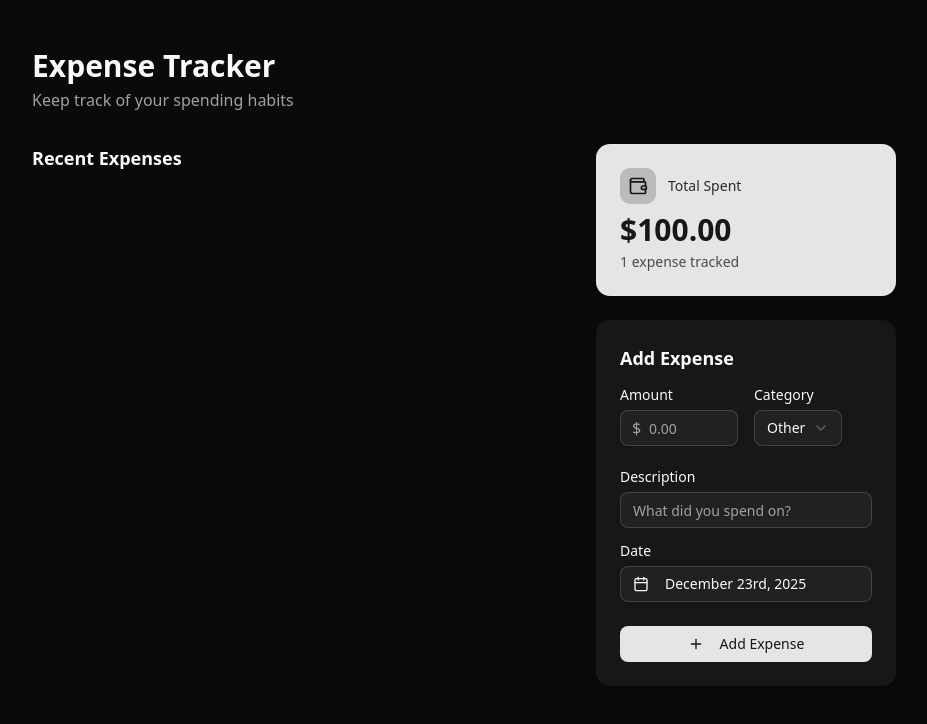
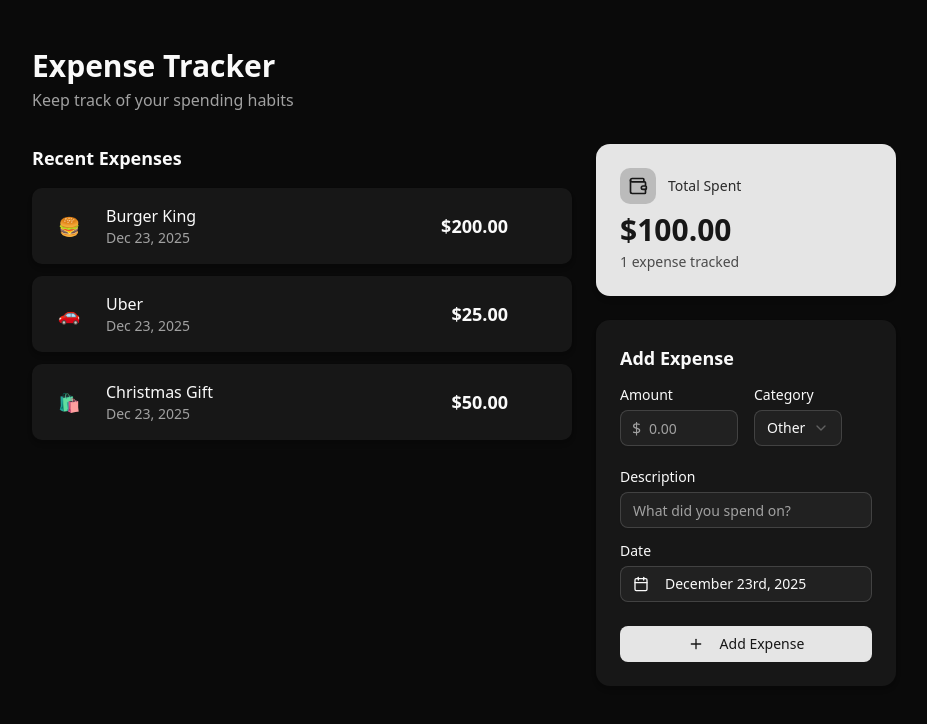
Before and after one commit to Alejandro1709/expense-tracker, a React (Vite) app: page / in a window 1280 px wide. Shown: the top 724 px of the page, without its empty margins (176-1103 px from the left). Built offline with nearby package versions, Linux system fonts and the light colour scheme.

Commit message:
Add: main ui

```diff
--- a/src/App.tsx
+++ b/src/App.tsx
@@ -1,10 +1,15 @@
+import { useState } from 'react'
 import { ThemeProvider } from '@/components/ThemeProvider'
 import { ExpenseTrackerPannel } from '@/components/ExpenseTrackerPannel'
+import expenses from './data/expenses'
+import type { Expense } from './types/expense'
 
 function App() {
+  const [allExpenses, setAllExpenses] = useState<Expense[]>(expenses)
+
   return (
     <ThemeProvider defaultTheme="dark" storageKey="vite-ui-theme">
-      <ExpenseTrackerPannel />
+      <ExpenseTrackerPannel expenses={allExpenses} />
     </ThemeProvider>
   )
 }
--- /dev/null
+++ b/src/components/CategoryBadge.tsx
@@ -0,0 +1,41 @@
+import {
+  type ExpenseCategory,
+  categoryLabels,
+  categoryIcons,
+} from '@/types/expense'
+import { cn } from '@/lib/utils'
+
+interface CategoryBadgeProps {
+  category: ExpenseCategory
+  showLabel?: boolean
+  className?: string
+}
+
+const categoryStyles: Record<ExpenseCategory, string> = {
+  food: 'bg-category-food/15 text-category-food',
+  transport: 'bg-category-transport/15 text-category-transport',
+  shopping: 'bg-category-shopping/15 text-category-shopping',
+  entertainment: 'bg-category-entertainment/15 text-category-entertainment',
+  bills: 'bg-category-bills/15 text-category-bills',
+  health: 'bg-category-health/15 text-category-health',
+  other: 'bg-category-other/15 text-category-other',
+}
+
+export function CategoryBadge({
+  category,
+  showLabel = true,
+  className,
+}: CategoryBadgeProps) {
+  return (
+    <span
+      className={cn(
+        'inline-flex items-center gap-1.5 px-2.5 py-1 rounded-full text-sm font-medium',
+        categoryStyles[category],
+        className
+      )}
+    >
+      <span>{categoryIcons[category]}</span>
+      {showLabel && <span>{categoryLabels[category]}</span>}
+    </span>
+  )
+}
--- /dev/null
+++ b/src/components/ExpenseCard.tsx
@@ -0,0 +1,41 @@
+import { CategoryBadge } from './CategoryBadge'
+import { Button } from '@/components/ui/button'
+import { Trash2 } from 'lucide-react'
+import { format } from 'date-fns'
+import { type Expense } from '@/types/expense'
+
+interface ExpenseCardProps {
+  expense: Expense
+}
+
+export function ExpenseCard({ expense }: ExpenseCardProps) {
+  return (
+    <div className="group flex items-center justify-between p-4 bg-card rounded-lg shadow-card hover:shadow-card-hover transition-all duration-200 animate-fade-in">
+      <div className="flex items-center gap-4">
+        <CategoryBadge
+          category={expense.category}
+          showLabel={false}
+          className="text-lg"
+        />
+        <div>
+          <p className="font-medium text-foreground">{expense.description}</p>
+          <p className="text-sm text-muted-foreground">
+            {format(expense.date, 'MMM d, yyyy')}
+          </p>
+        </div>
+      </div>
+      <div className="flex items-center gap-3">
+        <span className="text-lg font-semibold text-foreground">
+          ${expense.amount.toFixed(2)}
+        </span>
+        <Button
+          variant="ghost"
+          size="icon"
+          className="opacity-0 group-hover:opacity-100 transition-opacity text-muted-foreground hover:text-destructive hover:bg-destructive/10"
+        >
+          <Trash2 className="h-4 w-4" />
+        </Button>
+      </div>
+    </div>
+  )
+}
--- /dev/null
+++ b/src/components/ExpenseList.tsx
@@ -0,0 +1,27 @@
+import { type Expense } from '@/types/expense'
+import { ExpenseCard } from './ExpenseCard'
+import { Receipt } from 'lucide-react'
+
+interface ExpenseListProps {
+  expenses: Expense[]
+}
+
+export function ExpenseList({ expenses }: ExpenseListProps) {
+  if (expenses.length === 0) {
+    return (
+      <div className="flex flex-col items-center justify-center py-16 text-muted-foreground">
+        <Receipt className="h-12 w-12 mb-4 opacity-50" />
+        <p className="text-lg font-medium">No expenses yet</p>
+        <p className="text-sm">Add your first expense to get started</p>
+      </div>
+    )
+  }
+
+  return (
+    <div className="space-y-3">
+      {expenses.map((expense) => (
+        <ExpenseCard key={expense.id} expense={expense} />
+      ))}
+    </div>
+  )
+}
--- a/src/components/ExpenseTrackerPannel.tsx
+++ b/src/components/ExpenseTrackerPannel.tsx
@@ -1,7 +1,13 @@
 import { ExpenseForm } from './ExpenseForm'
+import { ExpenseList } from './ExpenseList'
 import { ExpenseSummary } from './ExpenseSummary'
+import type { Expense } from '@/types/expense'
 
-export function ExpenseTrackerPannel() {
+interface Props {
+  expenses: Expense[]
+}
+
+export function ExpenseTrackerPannel({ expenses }: Props) {
   return (
     <div className="min-h-screen bg-background">
       {/* <Toaster position="top-center" /> */}
@@ -23,7 +29,7 @@ export function ExpenseTrackerPannel() {
               <h2 className="text-lg font-semibold text-foreground mb-4">
                 Recent Expenses
               </h2>
-              {/* <ExpenseList expenses={expenses} onDelete={handleDeleteExpense} /> */}
+              <ExpenseList expenses={expenses} />
             </section>
           </div>
 
--- /dev/null
+++ b/src/data/expenses.ts
@@ -0,0 +1,27 @@
+import type { Expense } from '@/types/expense'
+
+const expenses: Expense[] = [
+  {
+    id: '1',
+    amount: 200,
+    description: 'Burger King',
+    category: 'food',
+    date: new Date(),
+  },
+  {
+    id: '2',
+    amount: 25,
+    description: 'Uber',
+    category: 'transport',
+    date: new Date(),
+  },
+  {
+    id: '3',
+    amount: 50,
+    description: 'Christmas Gift',
+    category: 'shopping',
+    date: new Date(),
+  },
+]
+
+export default expenses
```
